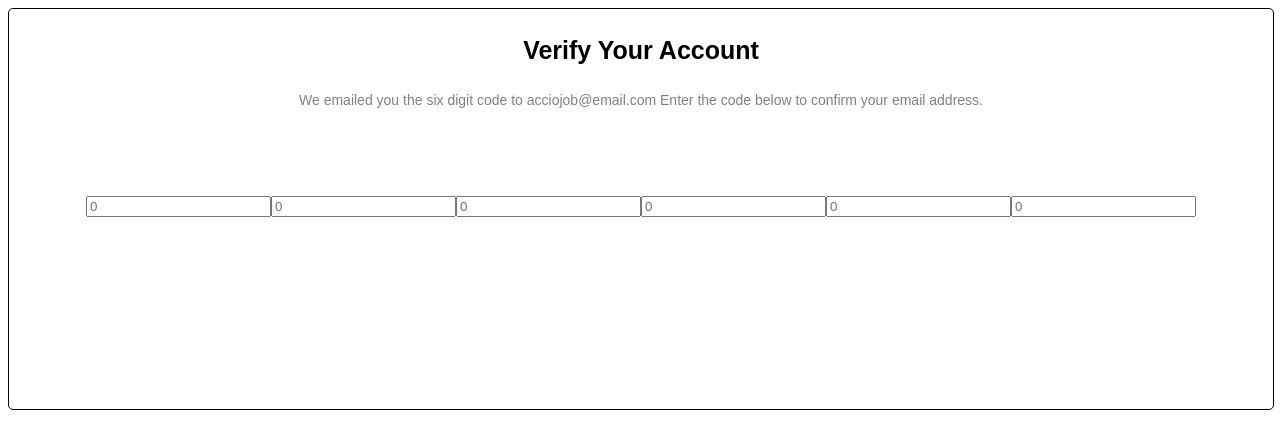
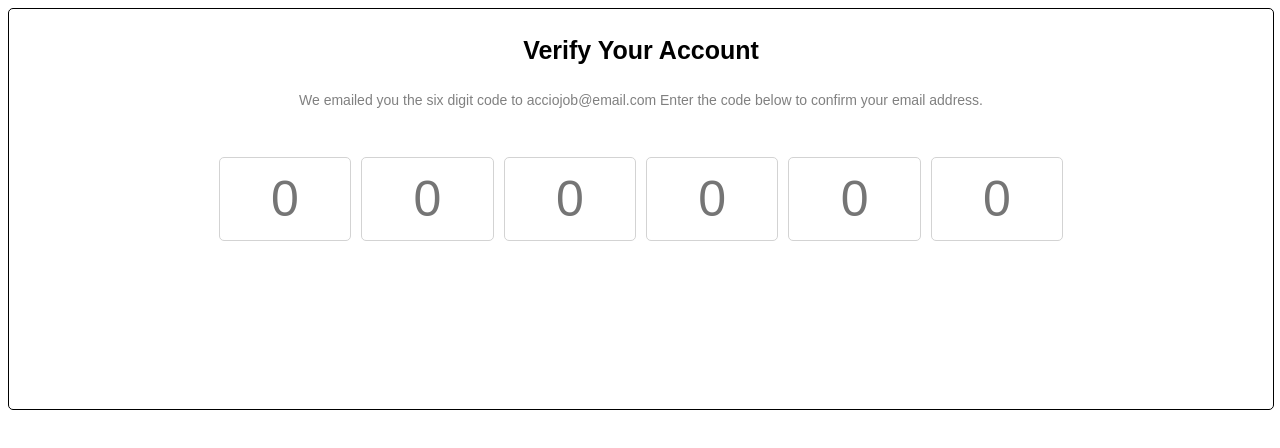
Before and after one commit to acciojob/OTP-ShariqShaikh33, a website: page main.html in a window 1280 px wide. Drawn offline with Linux system fonts and the light colour scheme.

Commit message:
created a submission

```diff
--- a/main.html
+++ b/main.html
@@ -12,12 +12,12 @@
 		<h1 id="verification_heading">Verify Your Account</h1>
 		<p id="verification_subtext">We emailed you the six digit code to acciojob@email.com Enter the code below to confirm your email address.</p>
 		<div class="code-container">
-			<input class="code-1" type="text" inputmode="numeric" maxlength="1" placeholder="0">
-			<input class="code-2" type="text" inputmode="numeric" maxlength="1" placeholder="0">
-			<input class="code-3" type="text" inputmode="numeric" maxlength="1" placeholder="0">
-			<input class="code-4" type="text" inputmode="numeric" maxlength="1" placeholder="0">
-			<input class="code-5" type="text" inputmode="numeric" maxlength="1" placeholder="0">
-			<input class="code-6" type="text" inputmode="numeric" maxlength="1" placeholder="0">
+			<input class="code" id="code-1" type="text" inputmode="numeric" maxlength="1" placeholder="0">
+			<input class="code" id="code-2" type="text" inputmode="numeric" maxlength="1" placeholder="0">
+			<input class="code" id="code-3" type="text" inputmode="numeric" maxlength="1" placeholder="0">
+			<input class="code" id="code-4" type="text" inputmode="numeric" maxlength="1" placeholder="0">
+			<input class="code" id="code-5" type="text" inputmode="numeric" maxlength="1" placeholder="0">
+			<input class="code" id="code-6" type="text" inputmode="numeric" maxlength="1" placeholder="0">
 		</div>
 	</div>
 
```
